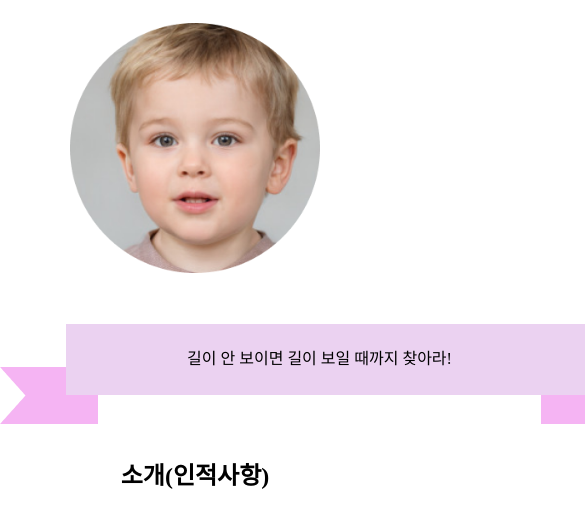
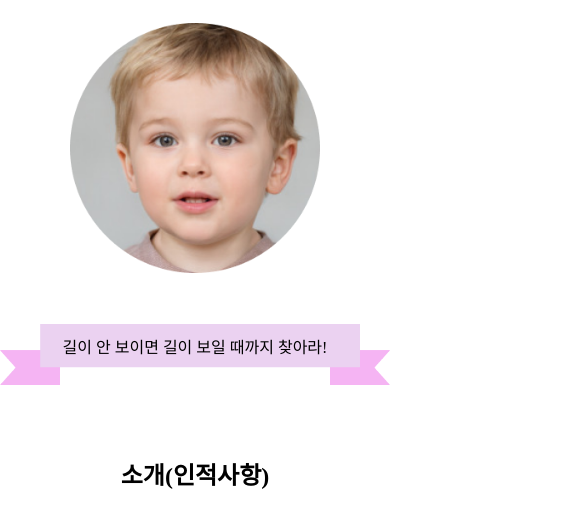
Before and after one commit to johyunwook/about, a plain HTML site: page index.html in a window 390 px wide. Shown: the part 322-842 px from the top of the page, 585 px wide, since content can reach past the window. Drawn offline with Linux system fonts and the light colour scheme.

Commit message:
미디어쿼리적용

```diff
--- a/index.html
+++ b/index.html
@@ -7,9 +7,9 @@
     <meta name="viewport" content="width=device-width, initial-scale=1.0">
     <!-- 검색에 용이한 메타태그 정보 추가 -->
     <meta property="og:image" content="cover.jpg">
-    <meta property="og:description" content="한울직업전문학교 오픈소스기반의 지능형 IOT 융합 SW개발자 양성과정(6회차) 교육생 조현욱의 포트폴리오" />
+    <meta property="og:description" content="한울직업전문학교 오픈소스기반의 지능형 IOT 융합 SW개발자 양성과정(6회차) 교육생 조현욱의 포트폴리오">
     <meta property="og:title" content="자바 웹앱 개발자 포트폴리오">
-    <link rel="shortcut icon"href="favicon.png">
+    <link rel="shortcut icon" href="favicon.png">
 
 
     <title>about me</title>
--- a/style.css
+++ b/style.css
@@ -70,4 +70,17 @@ h2,h3,h4,h5,h6,p{ /*h1부터 p까지를 스타일 적용하겠다*/
 }
 
 
-/* shift + alt + up/down = 복제       ctrl+enter = 바로 아래 칸 생성
+
+
+/* p350 미디어 쿼리 작성위치(보통 여기에 작성)*/
+@media screen and (max-width : 412px){/* 미디어의 가로 크기가 480일때*/
+  #moto {
+    width: 390px;
+    height: 100px;
+    line-height: 47px;
+    background-image: url("ribbon.png");
+    margin: 0 auto;
+    background-size: contain;
+    background-repeat: no-repeat;
+  }
+}
```
